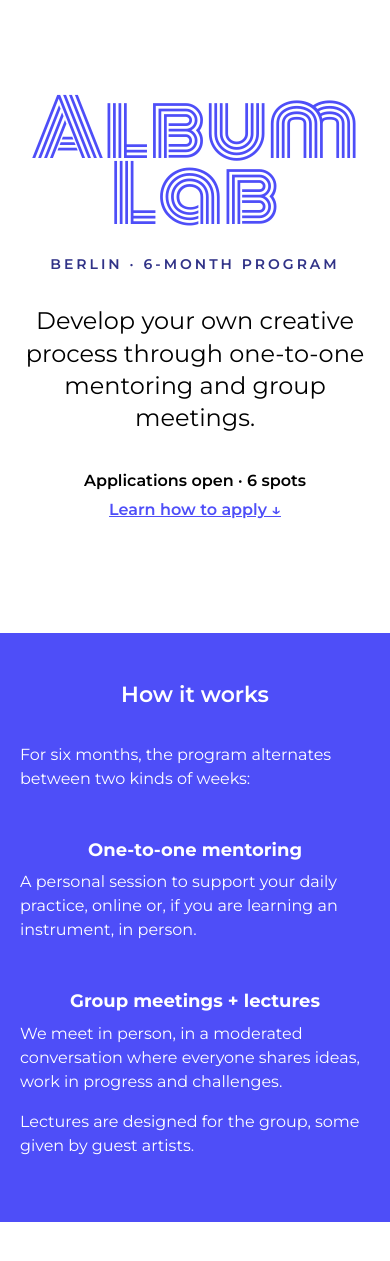
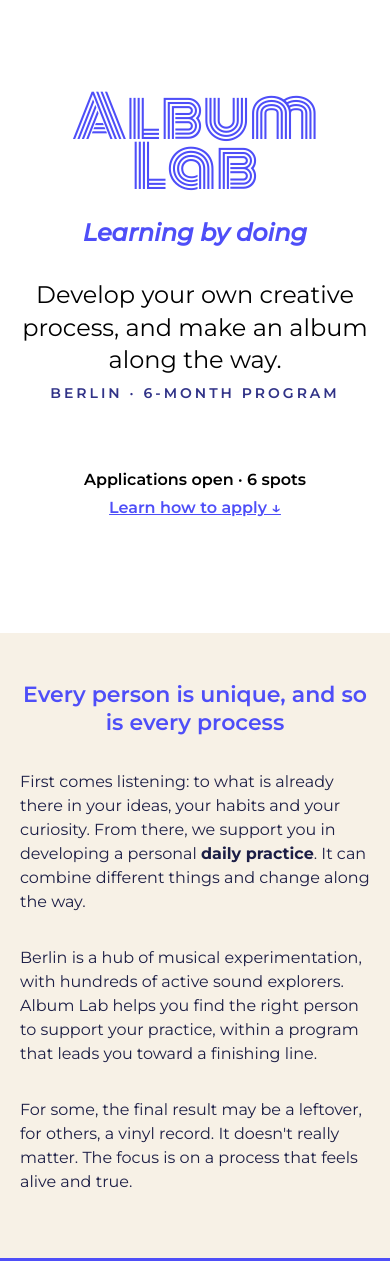
Before and after one commit to manuelpessoadelima/albumlab, a plain HTML site: page index.html in a window 390 px wide. Shown: the top 1261 px of the page. Drawn offline with Linux system fonts and the light colour scheme.

Commit message:
Clarify hero and reorder sections; keep ALBUM whole in title
- Stop h1 from breaking inside the word ALBUM
- Add 'Learning by doing' tagline and new hero line
- Move philosophy section up, add How it works heading and curriculum item
- Move practice list to its own section, simplify Team intro

Co-Authored-By: Claude Sonnet 5.5 <noreply@anthropic.com>

```diff
--- a/css/stylesheet.css
+++ b/css/stylesheet.css
@@ -94,7 +94,7 @@ SETUP MOBILE
     --fs-h3:1.125rem;
     --fs-regular:1rem;  /* body */
     --fs-small:0.875rem;
-    --fs-logo:clamp(3.5rem, 20vw, 11rem);
+    --fs-logo:clamp(3rem, 15vw, 9rem); /* "ALBUM" must fit on one line */
     --fs-description:1.4rem;
     --fs-list-bigger:1.5rem;
     --fs-items:clamp(1.5rem, 5vw, 3rem);
@@ -364,7 +364,7 @@ LAYOUT MOBILE
     font-family: var(--font-sans);
     text-align: center;
     font-weight: 600;
-    margin-top: 2em;
+    margin-top: 4em;
     line-height: 1.8;
 }
 
@@ -389,6 +389,15 @@ html{
     letter-spacing: 3px;
     font-size: var(--fs-small);
     color: var(--color-light-shade);
+}
+
+.hero-tagline{
+    font-family: var(--font-sans);
+    margin: 0.5em 0 0;
+    font-weight: 600;
+    font-style: italic;
+    font-size: var(--fs-lead);
+    color: var(--color-logo);
 }
 
 .hero-text{
@@ -503,7 +512,8 @@ h1{
     line-height:0.85;
     text-align:center;
     margin:0.25em 0;
-    overflow-wrap: anywhere; /* never wider than the phone */
+    overflow-wrap: normal; /* never break inside a word: ALBUM stays whole */
+    word-break: keep-all;
 }
 
 .tagline{
--- a/index.html
+++ b/index.html
@@ -11,22 +11,36 @@
     <header class="band hero">
         <h1>Album Lab</h1>
 
+        <p class="hero-tagline">Learning by doing</p>
+
+        <p class="hero-text">Develop your own creative process, and make an album along the way.</p>
+
         <p class="hero-label">Berlin · 6-month program</p>
-
-        <p class="hero-text">Develop your own creative process through one-to-one mentoring and group meetings.</p>
 
         <p class="apply-teaser">Applications open · 6 spots<br><a href="#apply">Learn how to apply ↓</a></p>
 
     </header>
 
     <main>
+        <section class="band split band-tint">
+            <h2 class="card-title">Every person is unique, and so is every process</h2>
+
+            <p class="card-description">First comes listening: to what is already there in your ideas, your habits and your curiosity. From there, we support you in developing a personal <strong>daily practice</strong>. It can combine different things and change along the way.</p>
+            <p class="card-description">Berlin is a hub of musical experimentation, with hundreds of active sound explorers. Album Lab helps you find the right person to support your practice, within a program that leads you toward a finishing line.</p>
+            <p class="card-description">For some, the final result may be a leftover, for others, a vinyl record. It doesn't really matter. The focus is on a process that feels alive and true.</p>
+        </section>
+
         <section class="band split band-blue">
             <h2 class="card-title">How it works</h2>
-            <p class="card-description">For six months, the program alternates between two kinds of weeks:</p>
+
+            <div class="week">
+                <h3 class="week-title">Personalized curriculum</h3>
+                <p class="card-description">After an in-depth conversation, we design a curriculum just for you, drawing on a wide network of Berlin-based artists who can spark your process.</p>
+            </div>
 
             <div class="week">
                 <h3 class="week-title">One-to-one mentoring</h3>
-                <p class="card-description">A personal session to support your daily practice, online or, if you are learning an instrument, in person.</p>
+                <p class="card-description">Personal sessions to support your daily practice, online or in person.</p>
             </div>
 
             <div class="week">
@@ -64,10 +78,13 @@
         </section>
 
         <section class="band split band-tint">
-            <h2 class="card-title">Every person is unique, and so is every process</h2>
+            <h2 class="card-title">Who it's for</h2>
+            <p class="card-description">Beginners and experienced people alike: what matters is curiosity, not level.</p>
+            <p class="card-description">The one requirement is commitment: six months and a daily practice.</p>
+        </section>
 
-            <p class="card-description">First comes listening: to what is already there in your ideas, your habits and your curiosity. From there, we support you in developing a personal <strong>daily practice</strong>. It can combine different things and change along the way.</p>
-            <p class="card-description">Some of the things it could involve:</p>
+        <section class="band split band-light">
+            <h2 class="card-title">What a practice could involve</h2>
 
             <ul class="practice-list">
                 <li>learning an instrument</li>
@@ -116,17 +133,10 @@
             </ul>
         </section>
 
-        <section class="band split band-light">
-            <h2 class="card-title">Who it's for</h2>
-            <p class="card-description">Beginners and experienced people alike: what matters is curiosity, not level.</p>
-            <p class="card-description">The one requirement is commitment: six months and a daily practice.</p>
-        </section>
-
         <section class="band split band-tint">
             <h2 class="card-title">Team</h2>
 
-            <p class="card-description">Album Lab is run by Manuel Pessoa de Lima and Chloë Sobek. We also invite <strong>guest artists and lecturers</strong>: instrument teachers, sound artists, programmers, producers, researchers.</p>
-            <p class="card-description">The lecture topics and guests are chosen together with the group, around what each person brings.</p>
+            <p class="card-description">Album Lab is run by Manuel Pessoa de Lima and Chloë Sobek. We also invite <strong>guest artists and lecturers</strong>, chosen together with the group around what each person brings.</p>
 
             <article class="bio">
                 <h3 class="teacher-name">Manuel Pessoa de Lima</h3>
```
